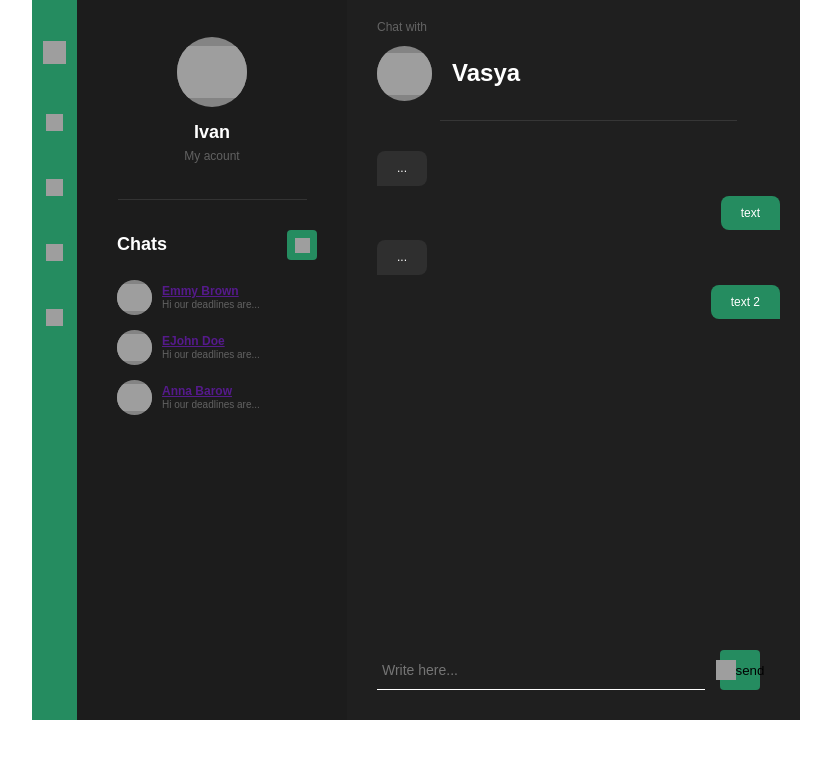
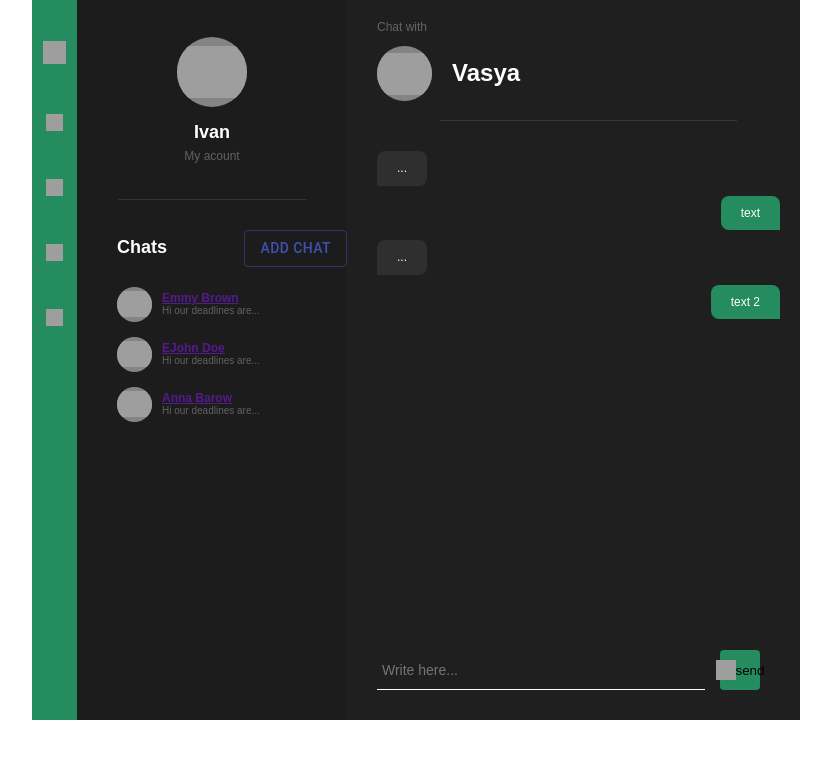
Before and after one commit to kellolo/React-6, a React app in the folder 1 - Students/ArtemKarlov/: page / in a window 1280 px wide. Shown: the top 758 px of the page, without its empty margins (224-1055 px from the left). Built offline with nearby package versions, Linux system fonts and the light colour scheme; grey boxes are pictures that could not be loaded.

Commit message:
add material-ui component (update webpack.config)

```diff
--- a/1 - Students/ArtemKarlov/src/components/AccountChats/AccountChats.jsx
+++ b/1 - Students/ArtemKarlov/src/components/AccountChats/AccountChats.jsx
@@ -2,15 +2,24 @@
 import React, { Fragment } from 'react';
 
 import Account from '../Account/Account.jsx';
-import Chats from '../Chats/Chats.jsx';
+import ChatList from '../ChatList/ChatList.jsx';
+import ChatAdd from '../ChatAdd/ChatAdd.jsx';
 
 export default (props) => {
     const {accountName, accauntAvatarUrl} = props;
+    const contactList = ["Ivanov", "Petrov", "Sidorov"];
     return (
         <Fragment>
             <div className="layout__account-chatlist">
                 <Account userName={accountName} avatarUrl={accauntAvatarUrl} />
-                <Chats />
+                <section className="layout__chats chats">
+                    <div className="chats__header">
+                        <h2 className="chats__title">Chats</h2>
+                        {/* <button className="chats__add-button button-shell"><img src="/images/plus.png" alt="" class="button-shell__img"/></button> */}
+                        <ChatAdd />
+                    </div>
+                    <ChatList />
+                </section>
             </div>
         </Fragment>
     );
--- a/1 - Students/ArtemKarlov/src/components/AccountChats/style.css
+++ b/1 - Students/ArtemKarlov/src/components/AccountChats/style.css
@@ -10,3 +10,62 @@
     flex-direction: column;
     flex-wrap: nowrap;
 }
+
+.layout__chats {
+    flex-grow: 1;
+}
+
+.chats {
+    height: 200px;
+    padding-top: 30px;
+    padding-left: 40px;
+    /* padding-right: 40px; */
+    padding-bottom: 30px;
+
+    display: flex;
+    flex-direction: column;
+    justify-content: flex-start;
+
+    background-color: #1C1C1C;
+    /* overflow: hidden; */
+}
+
+.chats__header {
+    margin-bottom: 20px;
+    display: flex;
+    justify-content: space-between;
+    align-items: center;
+}
+
+.chats__title {
+    font-size: 18px;
+}
+
+.chats__add-button {
+    width: 30px;
+    height: 30px;
+    margin-right: 30px;
+}
+
+.button-shell {
+    border: none;
+    border-radius: 4px;
+    background-color: #258C60;
+    display: flex;
+    justify-content: center;
+    align-items: center;
+}
+
+.button-shell:hover {
+    background-color: #23ad71;
+}
+
+.button-shell:active {
+    background-color: #258c60;
+}
+
+.button-shell__img {
+    display: block;
+    width: 50%;
+    height: 50%;
+}
--- /dev/null
+++ b/1 - Students/ArtemKarlov/src/components/ChatAdd/ChatAdd.jsx
@@ -0,0 +1,91 @@
+import './style.css';
+import React from 'react';
+import PropTypes from 'prop-types';
+import { makeStyles } from '@material-ui/core/styles';
+import Button from '@material-ui/core/Button';
+import Avatar from '@material-ui/core/Avatar';
+import List from '@material-ui/core/List';
+import ListItem from '@material-ui/core/ListItem';
+import ListItemAvatar from '@material-ui/core/ListItemAvatar';
+import ListItemText from '@material-ui/core/ListItemText';
+import DialogTitle from '@material-ui/core/DialogTitle';
+import Dialog from '@material-ui/core/Dialog';
+import PersonIcon from '@material-ui/icons/Person';
+import AddIcon from '@material-ui/icons/Add';
+import Typography from '@material-ui/core/Typography';
+import { blue } from '@material-ui/core/colors';
+
+const emails = ['username@gmail.com', 'user02@gmail.com'];
+const useStyles = makeStyles({
+  avatar: {
+    // backgroundColor: blue[100],
+    // color: blue[600],
+  },
+});
+
+function SimpleDialog(props) {
+  const classes = useStyles();
+  const { onClose, selectedValue, open } = props;
+
+  const handleClose = () => {
+    onClose(selectedValue);
+  };
+
+  const handleListItemClick = (value) => {
+    onClose(value);
+  };
+
+  return (
+    <Dialog onClose={handleClose} aria-labelledby="simple-dialog-title" open={open}>
+      <DialogTitle id="simple-dialog-title">Set backup account</DialogTitle>
+      <List>
+        {emails.map((email) => (
+          <ListItem button onClick={() => handleListItemClick(email)} key={email}>
+            <ListItemAvatar>
+              <Avatar className={classes.avatar}>
+                <PersonIcon />
+              </Avatar>
+            </ListItemAvatar>
+            <ListItemText primary={email} />
+          </ListItem>
+        ))}
+
+        <ListItem autoFocus button onClick={() => handleListItemClick('addAccount')}>
+          <ListItemAvatar>
+            <Avatar>
+              <AddIcon />
+            </Avatar>
+          </ListItemAvatar>
+          <ListItemText primary="Add account" />
+        </ListItem>
+      </List>
+    </Dialog>
+  );
+}
+
+SimpleDialog.propTypes = {
+  onClose: PropTypes.func.isRequired,
+  open: PropTypes.bool.isRequired,
+  selectedValue: PropTypes.string.isRequired,
+};
+
+export default function SimpleDialogDemo() {
+  const [open, setOpen] = React.useState(false);
+  const [selectedValue, setSelectedValue] = React.useState(emails[1]);
+
+  const handleClickOpen = () => {
+    setOpen(true);
+  };
+
+  const handleClose = (value) => {
+    setOpen(false);
+    setSelectedValue(value);
+  };
+
+  return (
+    <div>
+      <Button variant="outlined" color="primary" onClick={handleClickOpen}>Add chat</Button>
+      <SimpleDialog selectedValue={selectedValue} open={open} onClose={handleClose} />
+    </div>
+  );
+}
--- a/1 - Students/ArtemKarlov/src/components/ChatField/ChatField.jsx
+++ b/1 - Students/ArtemKarlov/src/components/ChatField/ChatField.jsx
@@ -3,7 +3,6 @@
 
 import ChatInfo from '../ChatInfo/ChatInfo.jsx';
 import Messages from '../Messages/Messages.jsx';
-import ChatInput from '../ChatInput/ChatInput.jsx';
 
 export default (props) => {
     const {chatName} = props;
--- a/1 - Students/ArtemKarlov/src/components/ChatInput/ChatInput.jsx
+++ b/1 - Students/ArtemKarlov/src/components/ChatInput/ChatInput.jsx
@@ -31,7 +31,6 @@
     }
 
 
-
     render() {
         let {text} = this.state;
         return (
--- a/1 - Students/ArtemKarlov/src/components/ChatList/ChatList.jsx
+++ b/1 - Students/ArtemKarlov/src/components/ChatList/ChatList.jsx
@@ -10,14 +10,12 @@
         }
     }
 
+    componentDidMount() {
 
-    componentDidMount() {
-        console.log('MOUNTED');
     }
 
     componentDidUpdate() {
 
-        console.log('UPDATED');
     }
 
     render() {
--- a/1 - Students/ArtemKarlov/src/components/Chats/Chats.jsx
+++ b/1 - Students/ArtemKarlov/src/components/Chats/Chats.jsx
@@ -2,6 +2,7 @@
 import React, { Fragment } from 'react';
 
 import ChatList from '../ChatList/ChatList.jsx';
+import ChatAdd from '../ChatAdd/ChatAdd.jsx';
 
 export default () => {
 
@@ -10,7 +11,8 @@
             <section className="layout__chats chats">
                     <div className="chats__header">
                         <h2 className="chats__title">Chats</h2>
-                        <button className="chats__add-button button-shell"><img src="/images/plus.png" alt="" class="button-shell__img"/></button>
+                        {/* <button className="chats__add-button button-shell"><img src="/images/plus.png" alt="" class="button-shell__img"/></button> */}
+                        <ChatAdd />
                     </div>
                     <ChatList />
                 </section>
--- a/1 - Students/ArtemKarlov/src/index.jsx
+++ b/1 - Students/ArtemKarlov/src/index.jsx
@@ -1,14 +1,14 @@
 import './layout/css/main.css';
 import React from 'react';
 import ReactDom from 'react-dom';
-// import { StylesProvider } from '@material-ui/core/styles';
+import { StylesProvider } from '@material-ui/core/styles';
 
-
-const app = document.querySelector('#app');
 
 import Controls from './components/Controls/Controls.jsx';
 import AccountChats from './components/AccountChats/AccountChats.jsx';
 import ChatField from './components/ChatField/ChatField.jsx';
+
+const app = document.querySelector('#app');
 
 const user = {
     name: "Ivan",
@@ -16,13 +16,12 @@
 }
 
 ReactDom.render(
-    // <StylesProvider>
+    <StylesProvider>
         <div className="layout">
             <Controls />
             <AccountChats accountName = {user.name} accauntAvatarUrl={user.avatarUrl}/>
             <ChatField chatName={'Vasya'} />
         </div>
-    // </StylesProvider>
-    ,
+        </StylesProvider>,
     app
 );
--- a/1 - Students/ArtemKarlov/webpack.config.js
+++ b/1 - Students/ArtemKarlov/webpack.config.js
@@ -33,7 +33,13 @@
                     ],
                     // preset: ["@babel/preset-env", "@babel/preset-react"]
                 }
-            }
+            },
+            {
+                test: /\.m?js/,
+                resolve: {
+                  fullySpecified: false
+                }
+              }
         ]
     },
     plugins: [
```
Also changed, not shown: 1 - Students/ArtemKarlov/src/components/ChatAdd/style.css (added).
